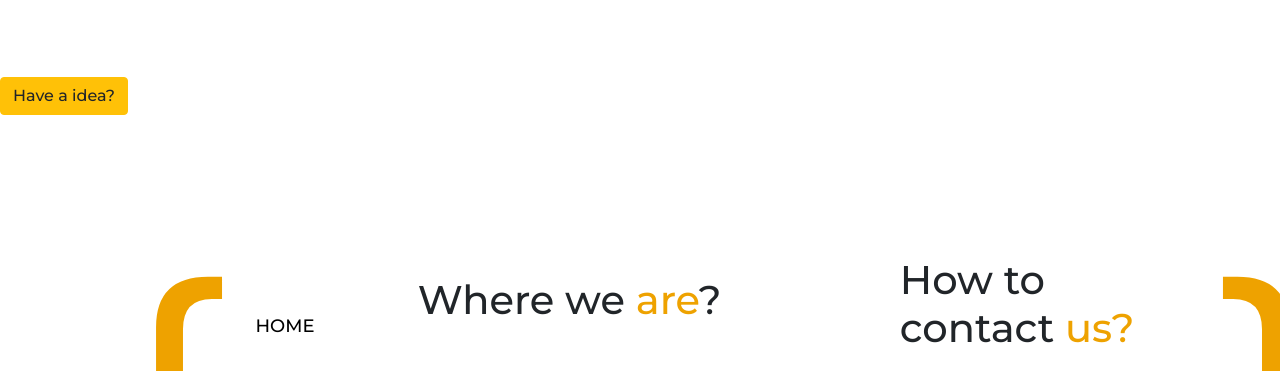
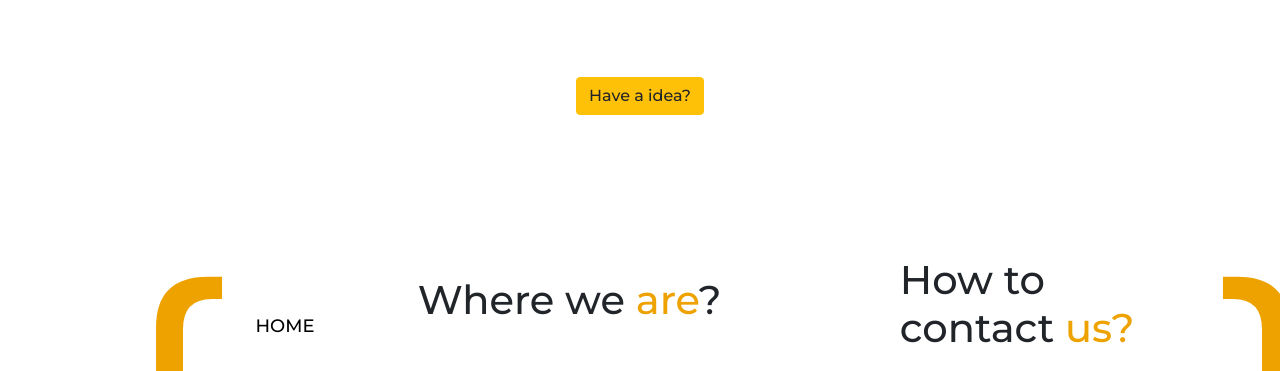
Before and after one commit to FrancoGW/marketing.gihub.io, a plain HTML site: page pages/services.html in a window 1280 px wide. Shown: the part 2065-2436 px from the top of the page. Drawn offline with nearby package versions, Linux system fonts and the light colour scheme; grey boxes are pictures that could not be loaded.

Commit message:
Add files via upload

```diff
--- a/css/style.css
+++ b/css/style.css
@@ -767,3 +767,8 @@ button:focus{
     justify-content: center;
     align-items: center;
 }
+.contentModalServices{
+    display: flex;
+    justify-content: center;
+    align-items: center;
+}
```
